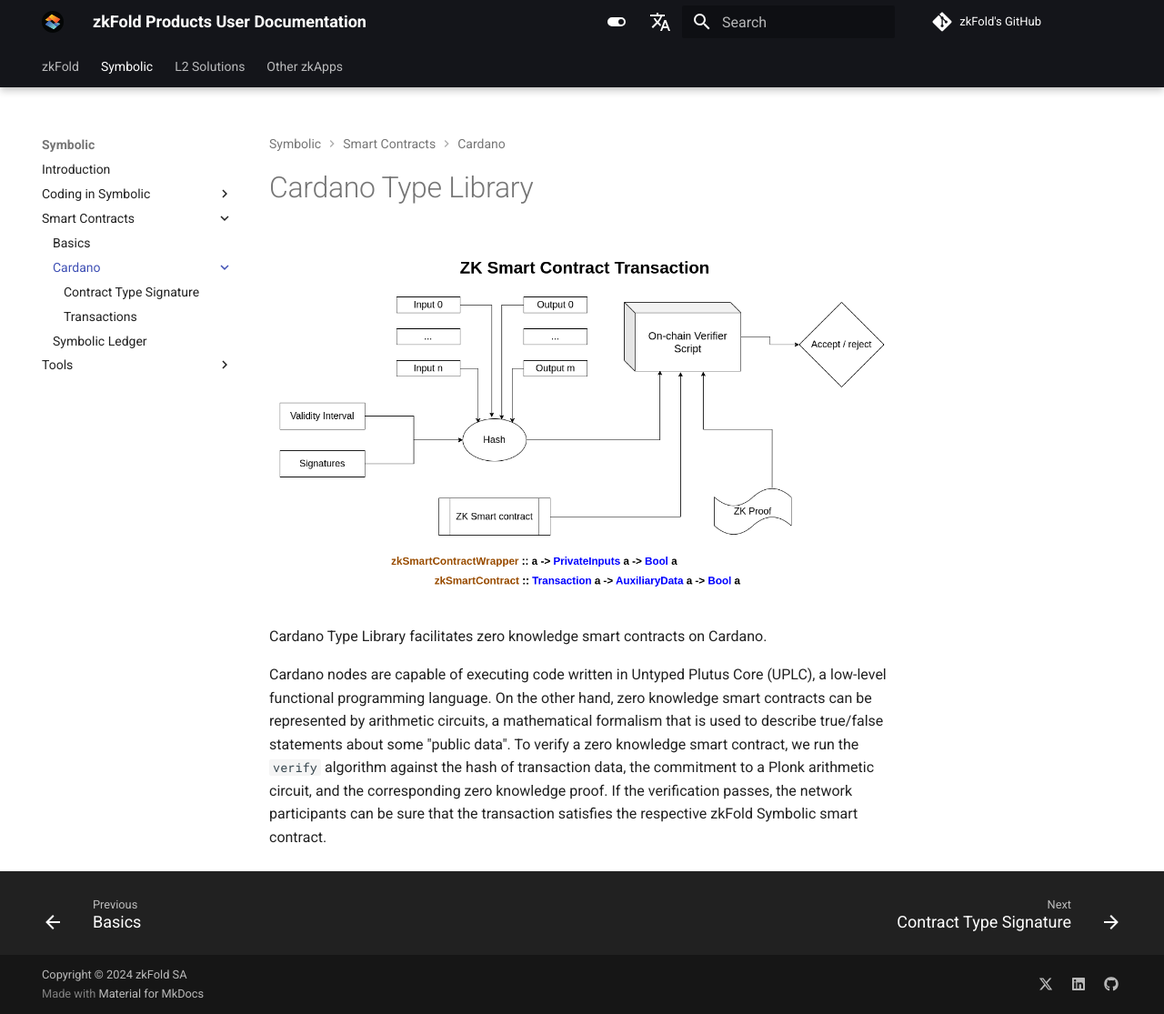
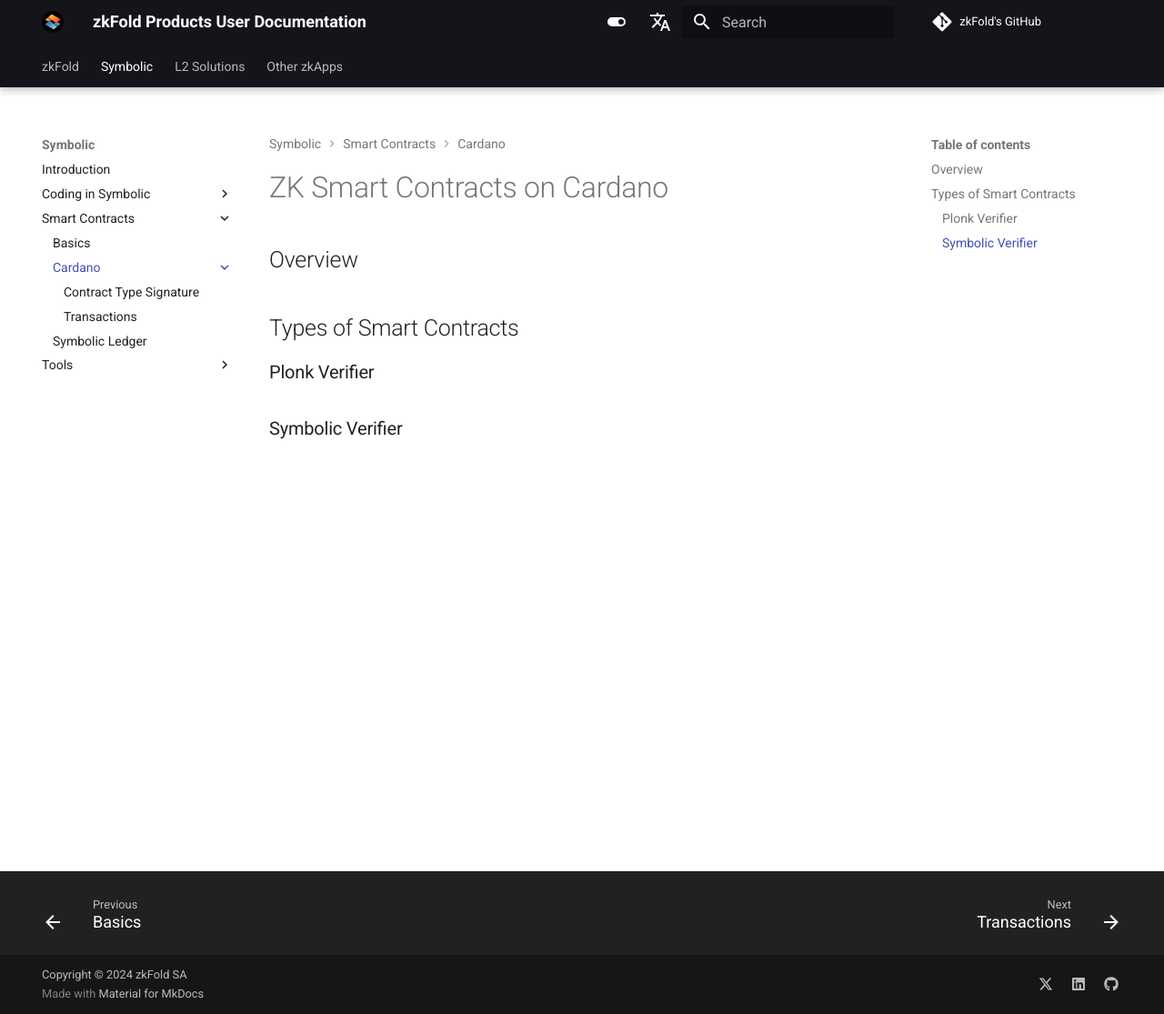
Before and after one commit to zkFold/user-docs, an MkDocs documentation site: the page built from docs/symbolic/smart-contracts/cardano/index.md, in a window 1280 px wide and 1115 px high. Shown: the whole window at 91% size. Built offline with MkDocs 1.6.1 and Material for MkDocs 9.7.7, drawn with Linux system fonts in a browser that asks for light colours; comment, search, counter and statistics services are not loaded.

Commit message:
Update ZK Smart Contracts on Cardano

```diff
--- a/docs/symbolic/smart-contracts/cardano/index.md
+++ b/docs/symbolic/smart-contracts/cardano/index.md
@@ -1,7 +1,9 @@
-# Cardano Type Library
+# ZK Smart Contracts on Cardano
 
-![](zk-smart-contract-tx.png "A diagram illustrating the on-chain verification script (Plutus) for zkFold Symbolic smart contracts")
+## Overview
 
-Cardano Type Library facilitates zero knowledge smart contracts on Cardano.
+## Types of Smart Contracts
 
-Cardano nodes are capable of executing code written in Untyped Plutus Core (UPLC), a low-level functional programming language. On the other hand, zero knowledge smart contracts can be represented by arithmetic circuits, a mathematical formalism that is used to describe true/false statements about some "public data". To verify a zero knowledge smart contract, we run the `verify` algorithm against the hash of transaction data, the commitment to a Plonk arithmetic circuit, and the corresponding zero knowledge proof. If the verification passes, the network participants can be sure that the transaction satisfies the respective zkFold Symbolic smart contract.
+### Plonk Verifier
+
+### Symbolic Verifier
--- a/docs/symbolic/smart-contracts/symbolic-ledger.md
+++ b/docs/symbolic/smart-contracts/symbolic-ledger.md
@@ -1 +1 @@
-# Symbolic L2 Ledger Type Library
+# ZK Smart Contracts on the Symbolic Ledger
```
Also changed, not shown: docs/symbolic/smart-contracts/cardano/contract-type-signature.md (deleted, +0 -9 lines), docs/symbolic/smart-contracts/cardano/plonk-verifier.md (added, +19 -0 lines), docs/symbolic/smart-contracts/cardano/symbolic-verifier.md (added, +19 -0 lines).
